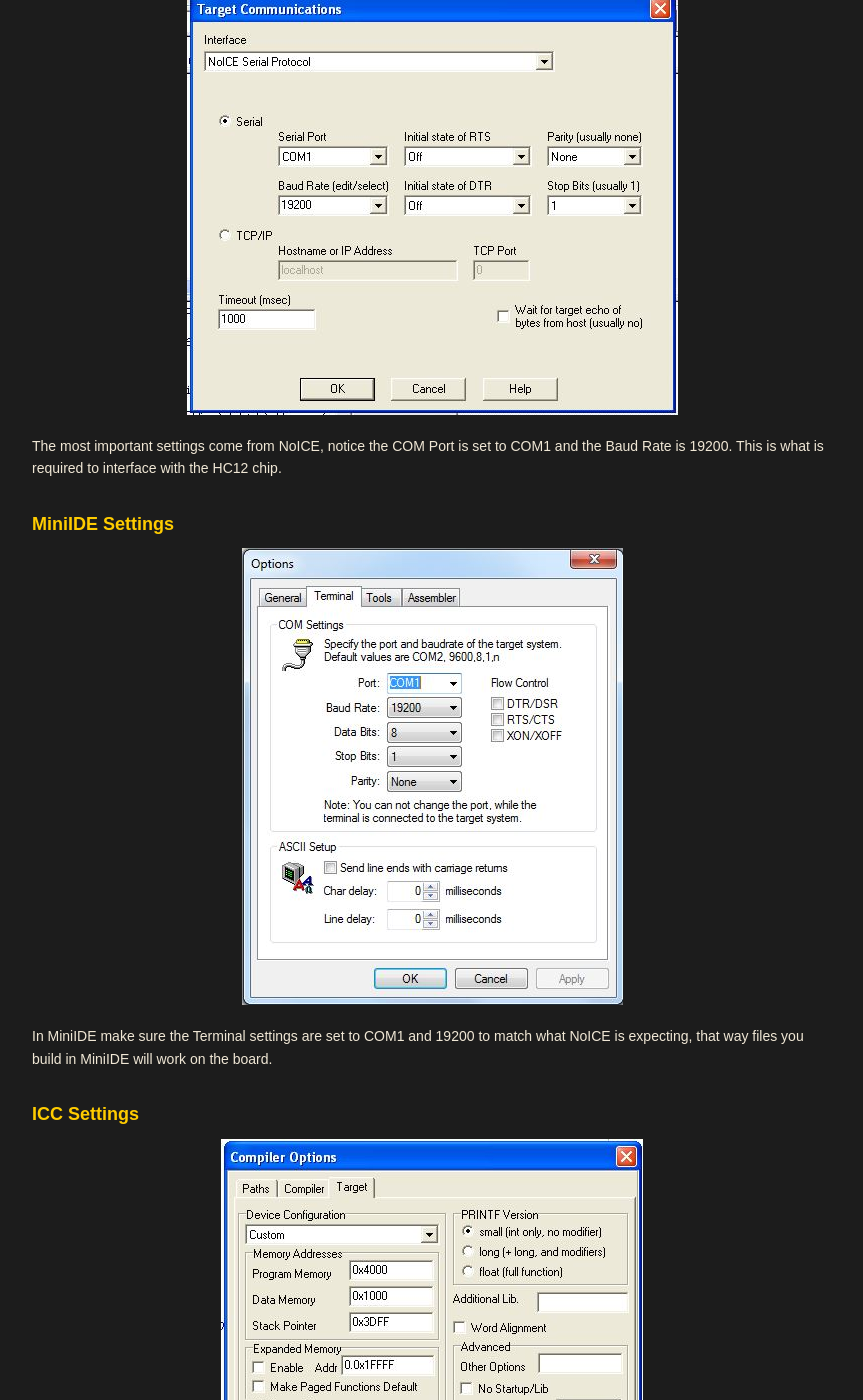
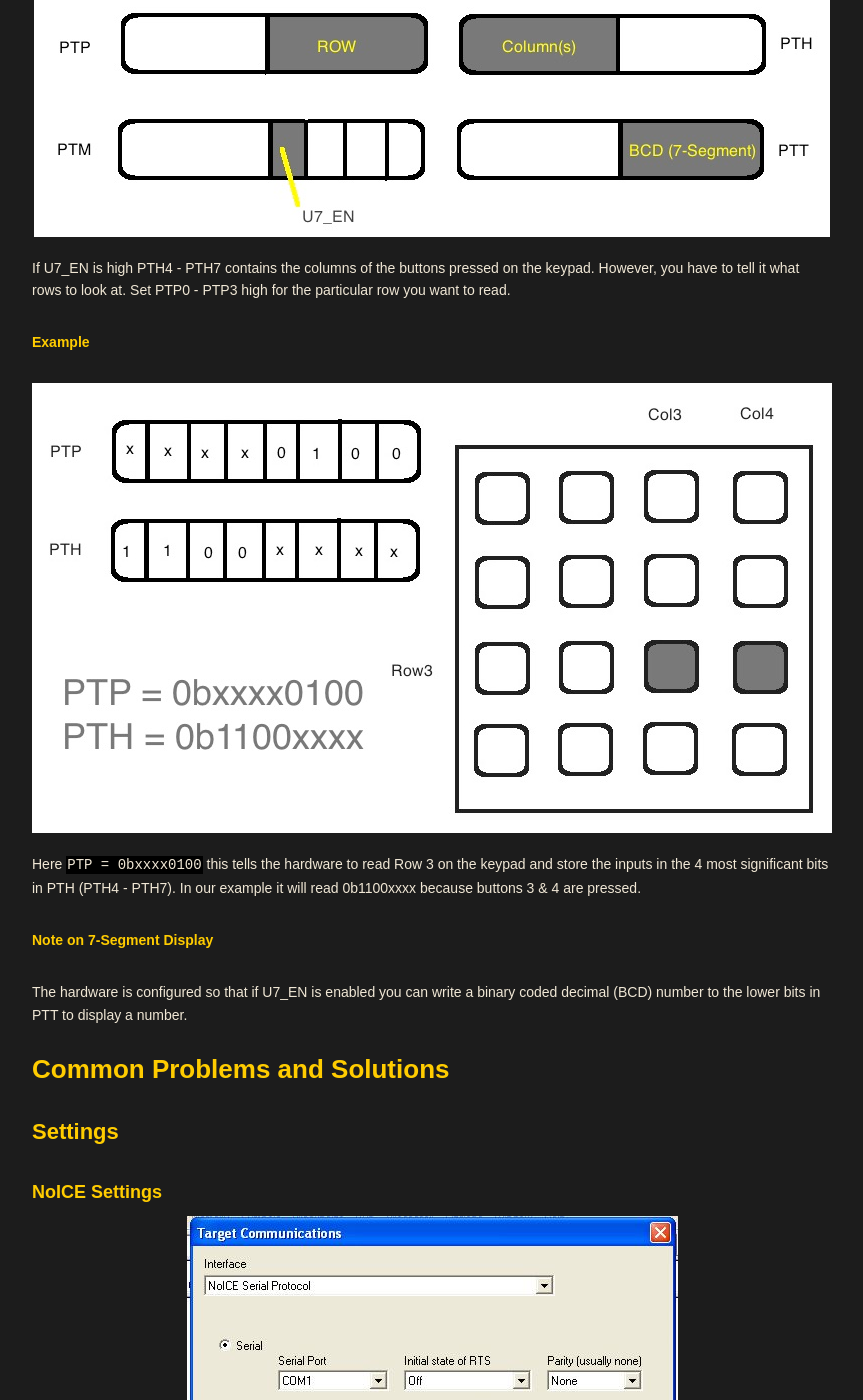
Before and after one commit to DerekStride/DerekStride.github.io, a Jekyll site: the page built from _posts/2015-02-26-SYSC2003.md, in a window 1280 px wide and 1400 px high, scrolled down 2882 px. Shown: the whole window, without its empty margins (208-1071 px from the left). Built offline with Jekyll 4.4.1, drawn with Linux system fonts in a browser that asks for light colours; some of the changed text lies outside the part shown.

Commit message:
Added a summary on the Keypad and 7-Segment display and how they work to the sysc 2003 page.

```diff
--- a/_posts/2015-02-26-SYSC2003.md
+++ b/_posts/2015-02-26-SYSC2003.md
@@ -106,6 +106,27 @@
 
 To setup the stepper motor you have to set bits 5 & 6 high in DDRT so we can change change bits 5 & 6 in PTT which controls the bottom and left magnets in the stepper motor. We also need to set bit 6 hight in DDRP & PTP respectively to enable the stepper motor (stepper enable pin is bit 6 in PTP, DDRP lets us set it). In the following code you'll see this done in the main function and you'll see the tables implemented in the step function.
 
+##### Keypad & 7-Segment Display
+
+U7_EN allows the use of the controller that manipulates the keypad and the 7-segment display.
+
+###### How it Works
+
+![Keypad Port Registers](/assets/projects/{{ page.folder }}/keypad-port-functions.jpg)
+
+If U7_EN is high PTH4 - PTH7 contains the columns of the buttons pressed on the keypad. However, you have to tell it what rows to look at. Set PTP0 - PTP3 high for the particular row you want to read.
+
+
+###### Example
+
+![Keypad Port Registers](/assets/projects/{{ page.folder }}/keypad-example.jpg)
+
+Here `PTP = 0bxxxx0100` this tells the hardware to read Row 3 on the keypad and store the inputs in the 4 most significant bits in PTH (PTH4 - PTH7). In our example it will read 0b1100xxxx because buttons 3 & 4 are pressed.
+
+###### Note on 7-Segment Display
+
+The hardware is configured so that if U7_EN is enabled you can write a binary coded decimal (BCD) number to the lower bits in PTT to display a number.
+
 
 ### Common Problems and Solutions
 
```
Also changed, not shown: assets/projects/sysc2003/keypad-example.jpg (added), assets/projects/sysc2003/keypad-port-functions.jpg (added).
